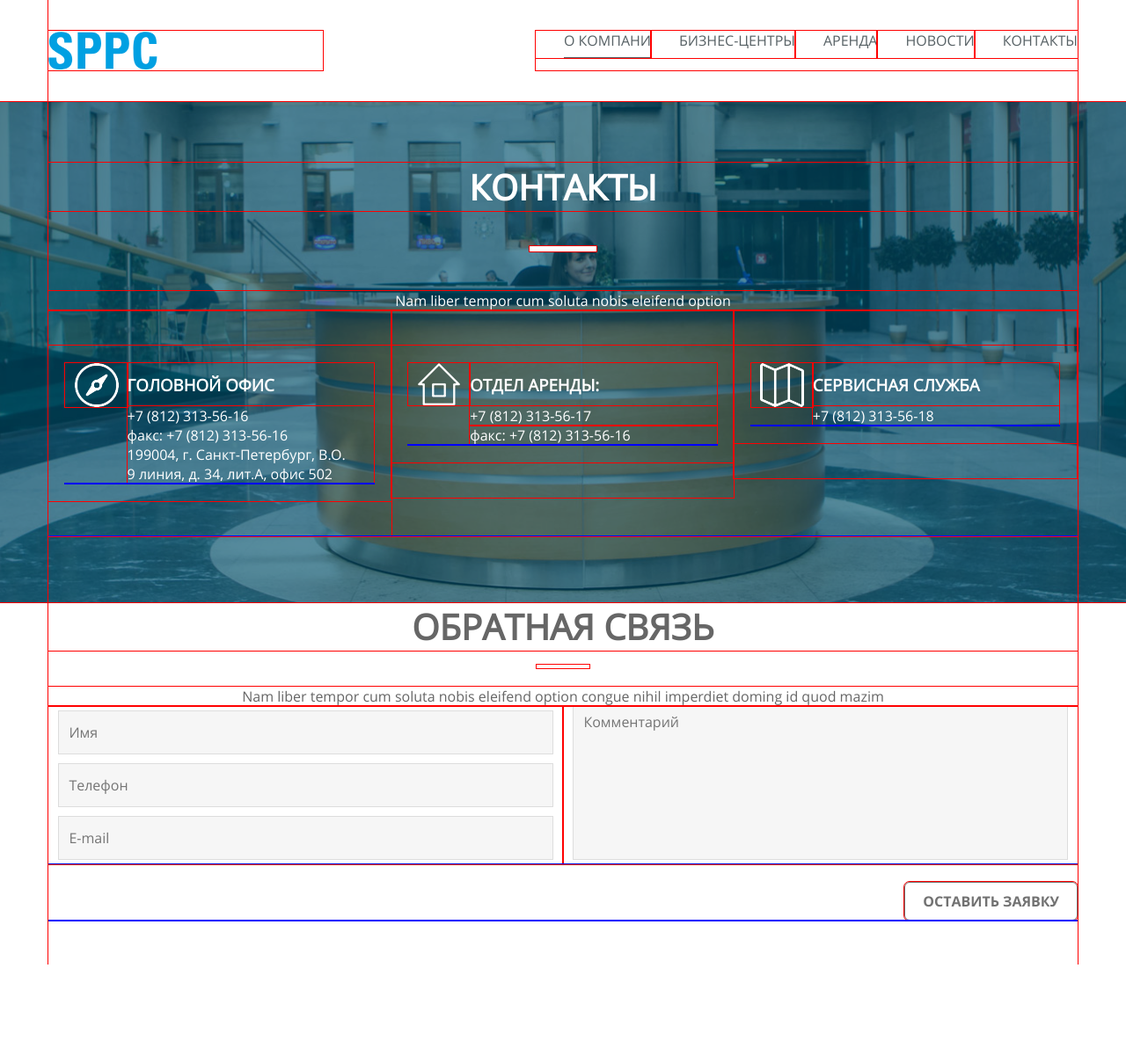
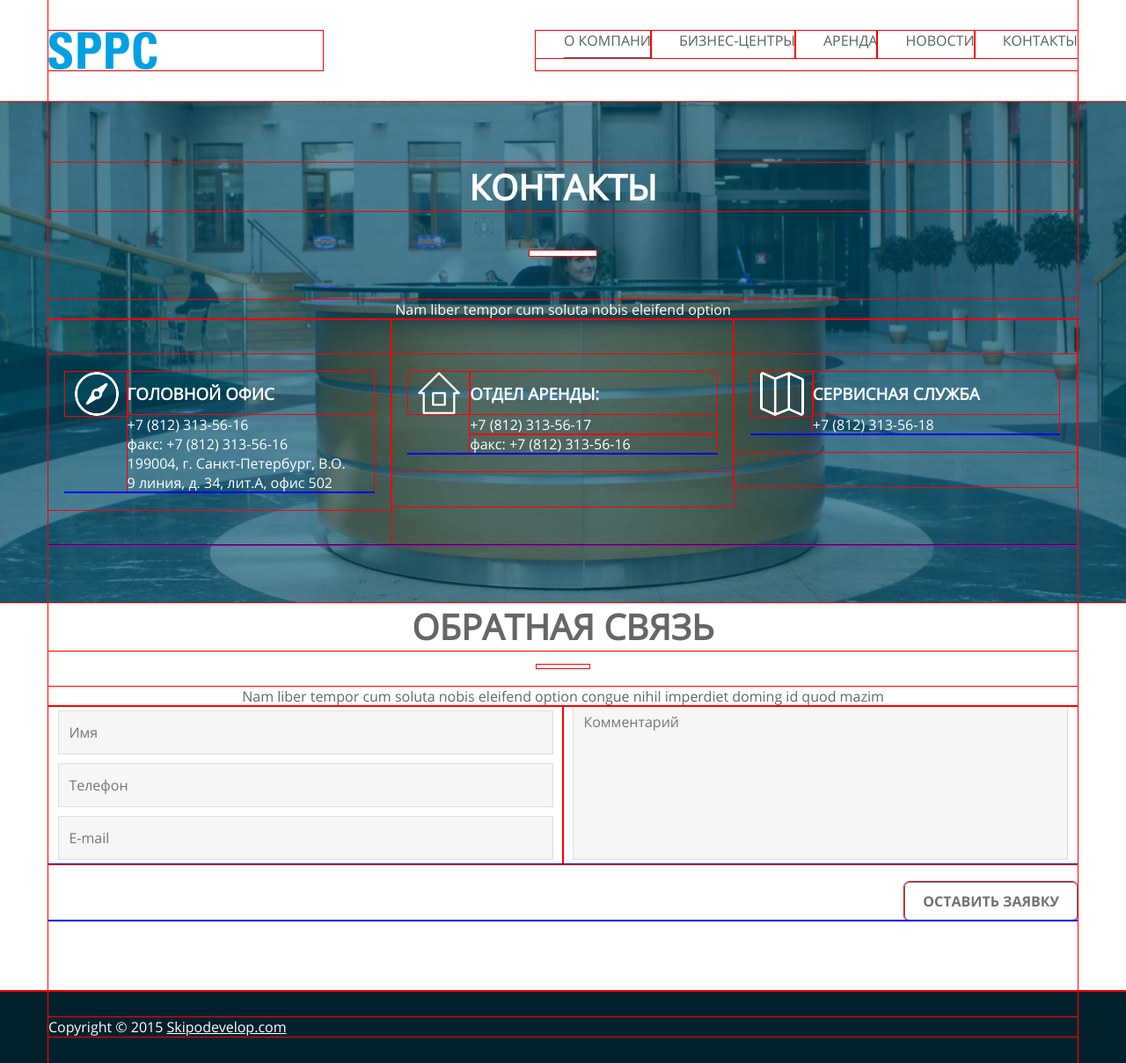
Before and after one commit to Smitevils/SPPC, a PHP site: page /contacts.php in a window 1280 px wide. Shown: the whole page at 88% size. Before the commit the page ends 1097 px from the top, so only its background shows below. Run offline with PHP 8.4, Linux system fonts and the light colour scheme; style sheets or scripts are compiled from the project's sources.

Commit message:
Добавил карту к контактам и сделал глобальный футер для вставки на страницы

```diff
--- a/assets/html/contacts.html
+++ b/assets/html/contacts.html
@@ -74,4 +74,7 @@
 		</div>
 		<div class="clear"></div>
 	</div>
+	<div class="map">
+		<script type="text/javascript" charset="utf-8" src="https://api-maps.yandex.ru/services/constructor/1.0/js/?sid=KIUaIToWaF0kGZQe0DV1RU0aYLdAUgK4&width=100%&height=450"></script>
+	</div>
 </div>
--- /dev/null
+++ b/assets/html/footer.html
@@ -0,0 +1,5 @@
+<footer>
+	<div class="footer-content width-center-block">
+		<p>Copyright © 2015 <a href="http://skipodevelop.ru/" target="_blank">Skipodevelop.com</a></p>
+	</div>
+</footer>
--- a/assets/html/head.html
+++ b/assets/html/head.html
@@ -15,6 +15,7 @@
 	<link href="assets/styles/adaptive.css" rel="stylesheet"/>
 	<link href="assets/styles/main.css" rel="stylesheet"/>
 	<link href="assets/styles/contacts.css" rel="stylesheet"/>
+	<link href="assets/styles/footer.css" rel="stylesheet"/>
 	<!-- scripts -->
 	<script src="assets/scripts/jquery-2.1.4.min.js"></script>
 </head>
--- a/assets/styles/_variables.scss
+++ b/assets/styles/_variables.scss
@@ -10,6 +10,7 @@ $color-transparent-1: rgba(255,255,255,0.6);
 
 $background-transparent-1: rgba(0,0,0,0.8);
 $background-1: #fff;
+$background-2: #00212c;
 
 $font-color-1: #576165;
 $font-color-2: #00A0E2;
--- a/assets/styles/contacts.css
+++ b/assets/styles/contacts.css
@@ -17,7 +17,7 @@
   width: 76px;
   display: inline-block;
   margin: 0 auto;
-  margin: 40px 0; }
+  margin: 45px 0; }
 
 .contacts-characteristics {
   padding: 20px 5%;
@@ -36,7 +36,7 @@
 
 .contacts-form-bid {
   text-align: center;
-  padding-bottom: 50px; }
+  padding-bottom: 80px; }
   .contacts-form-bid h1 {
     color: #666; }
   .contacts-form-bid .contacts-line {
--- a/assets/styles/contacts.scss
+++ b/assets/styles/contacts.scss
@@ -10,7 +10,7 @@
 }
 .contacts-line {
 	border-bottom: 6px solid $color-1; width: 76px; display: inline-block; margin: 0 auto;
-	margin: 40px 0;
+	margin: 45px 0;
 }
 .contacts-characteristics {
 	padding: 20px 5%; margin: 40px 0;
@@ -23,7 +23,7 @@
 	}
 }
 .contacts-form-bid {
-	text-align: center; padding-bottom: 50px;
+	text-align: center; padding-bottom: 80px;
 	h1 {color: $font-color-3;}
 	.contacts-line {width: 60px; border-bottom: 4px $color-1 solid; margin: 16px 0;}
 	p {color: $font-color-3;}
@@ -35,3 +35,4 @@
 	.button-1 {float: right;}
 	.two-in-row-block-wrap {margin-bottom: 20px;}
 }
+.map {}
--- /dev/null
+++ b/assets/styles/footer.css
@@ -0,0 +1,6 @@
+/* variables */
+footer {
+  background: #00212c; }
+
+.footer-content {
+  padding: 30px 0; }
--- /dev/null
+++ b/assets/styles/footer.scss
@@ -0,0 +1,4 @@
+@import 'variables';
+
+footer {background: $background-2;}
+.footer-content {padding: 30px 0;}
--- a/contacts.php
+++ b/contacts.php
@@ -3,4 +3,5 @@
 	<?php include_once "assets/plugins/mobile-menu/mobile-menu.html" ?>
 	<?php include_once "assets/html/main-menu-white.html" ?>
 	<?php include_once "assets/html/contacts.html" ?>
+	<?php include_once "assets/html/footer.html" ?>
 </body>
```
